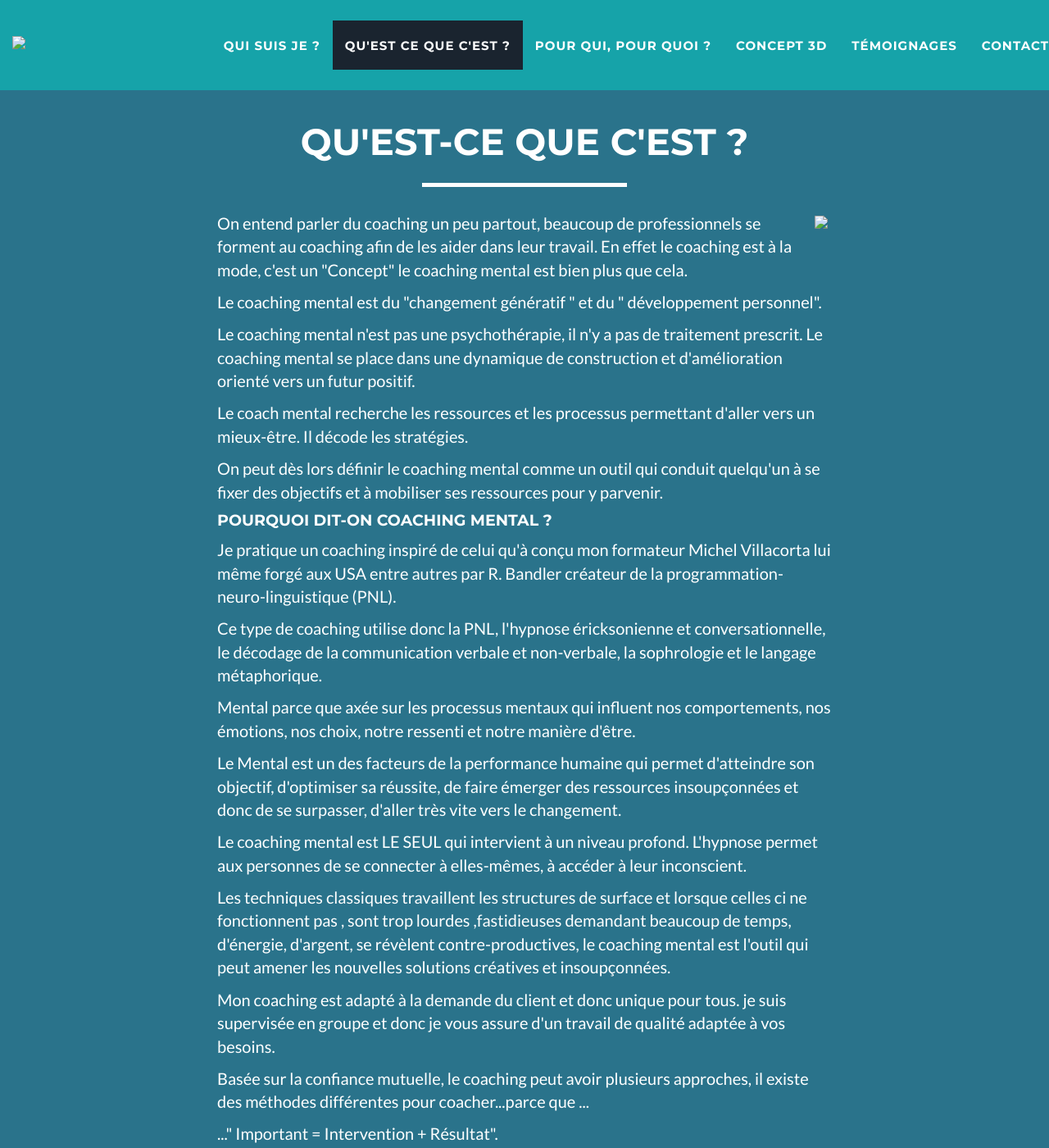
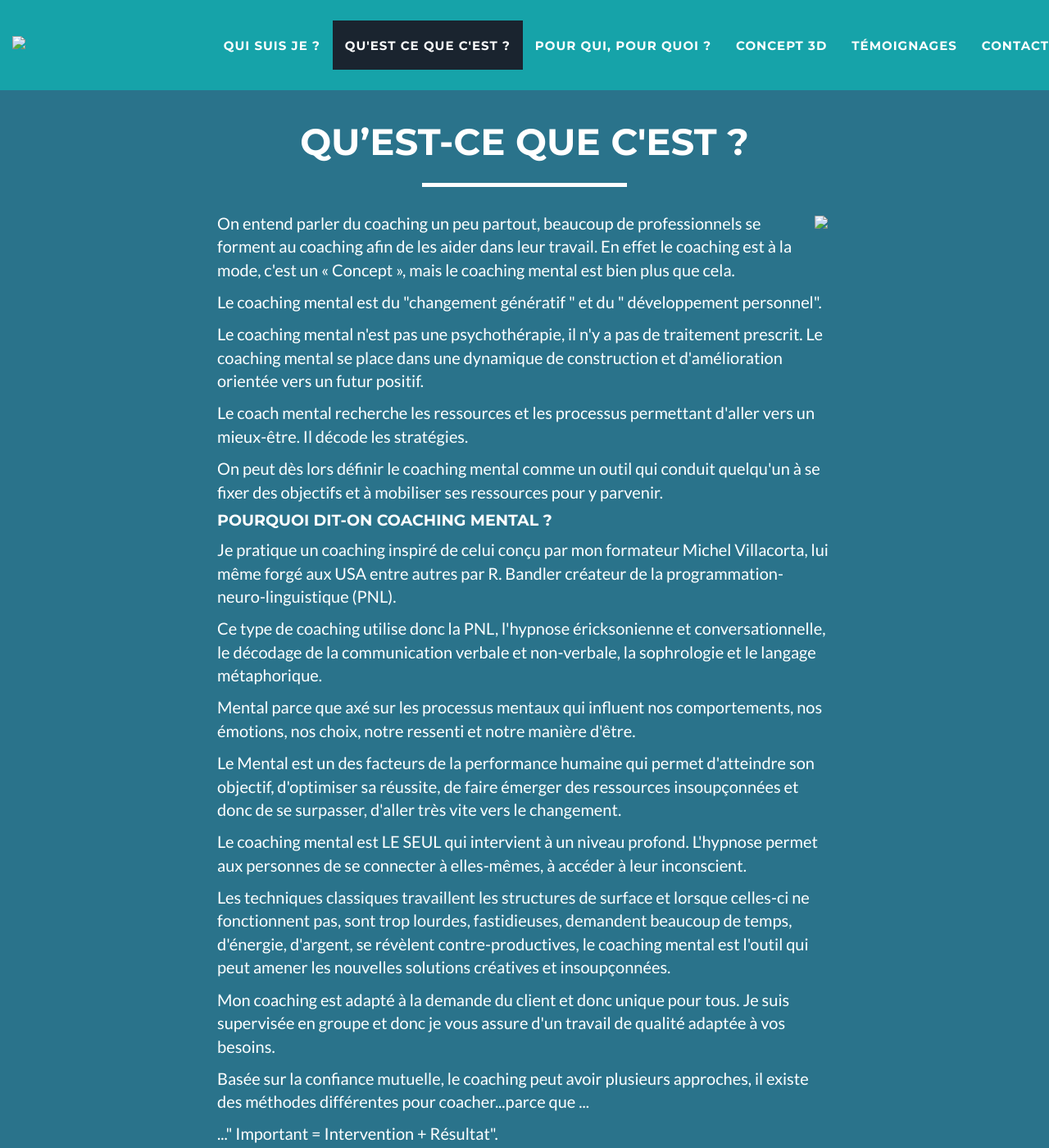
Before and after one commit to coaching3d/coaching3d.github.io, a Jekyll site: the page built from _posts/2015-07-29-project-1.markdown, in a window 1280 px wide and 1400 px high, scrolled down 1823 px. Shown: the whole window at 82% size. Built offline with Jekyll 4.4.1, drawn with Linux system fonts in a browser that asks for light colours; some of the changed text lies outside the part shown.

Commit message:
wording updated

```diff
--- a/_includes/about.html
+++ b/_includes/about.html
@@ -3,7 +3,7 @@
   <div class="container">
     <div class="row">
       <div class="col-lg-12 text-center">
-                    <h2>Qui suis je ?</h2>
+        <h2>QUI SUIS-JE ?</h2>
         <hr class="star-primary">
       </div>
     </div>
@@ -11,23 +11,18 @@
       <div class="col-lg-8 col-lg-offset-2">
         <p>
           <ul>
-
-                        <li>Une femme, une personne comme vous comme moi...</li>
+            <li>Une femme, une personne comme vous, comme moi...</li>
             <li>Une personne enthousiaste et positive qui a cherché sa voie et qui a voulu donner du Sens à sa vie...</li>
             <li>Une personne qui dès l'adolescence se levait à l'aurore pour suivre ses premiers cours de psychologie et découvrir Einstein et autres grands penseurs, illuminateurs, philosophes, inventeurs...</li>
-<li>Une personne passionnée par tout ce qui touche aux limites du possible, de l'imaginable...qui sait que l'on utilise qu'une partie infime de notre potentiel...qui vous invite à l'émergence...</li>
-<li>aujourd'hui Maître Praticienne après deux années de formation intensive dans l'étude et dans la pratique au sein de l'académie de coaching mental de Michel Villacorta......,</li>
-<li>une personne qui croit en elle, qui croit en les autres...parce qu'elle a fait le chemin, le chemin le plus difficile, celui du héros avant de pouvoir prétendre aider les autres...</li>
+            <li>Une personne passionnée par tout ce qui touche aux limites du possible, de l’imaginable, qui sait que l’on utilise qu'une partie infime de notre potentiel...qui vous invite à l'émergence...</li>
+            <li>Aujourd'hui Maître Praticienne après deux années de formation intensive dans l'étude et dans la pratique au sein de l'académie de coaching mental de Michel Villacorta...</li>
+            <li>Une personne qui croit en elle, qui croit en les autres...parce qu'elle a fait le chemin, le chemin le plus difficile, celui du héros avant de pouvoir prétendre aider les autres...</li>
             <li>Une personne qui ne fait pas que croire car bien des croyances sont limitantes....</li>
-<li>Une personne qui sait que tout le monde à en soi toutes les ressources nécessaires pour y arriver..et qui va vous le prouver...</li>
+            <li>Une personne qui sait que tout le monde à en soi toutes les ressources nécessaires pour y arriver, et qui va vous le prouver...</li>
             <li>Une personne comme vous...pour vous...aujourd'hui... pour votre solution pour demain...</li>
-
           </ul>
-
         </p>
-
       </div>
-
     </div>
   </div>
 </section>
--- a/_includes/concept.html
+++ b/_includes/concept.html
@@ -8,19 +8,17 @@
     </div>
     <div class="row">
       <div class="col-lg-8 col-lg-offset-2">
-                  <img src="img/concept3d.jpg" class="img-responsive img-text"/>
+        <img src="img/concept3d.jpg" class="img-responsive img-text" />
         <p>
           Pourquoi j'ajoute au coaching mental un concept tridimensionnel ?
           <p>
-                       Le coaching mental est déjà un outil puissant reconnu cela n'est plus a démontrer.
+            Le coaching mental est déjà un outil puissant reconnu, cela n'est plus a démontrer.
           </p>
           <p>
-                      Cependant je vise l'excellence dans mon travail et c'est bien connu on ne fait bien que ce que l'on aime, ce avec quoi le feeling est présent.
+            Cependant je vise l'excellence dans mon travail et c'est bien connu : « On ne fait bien que ce que l'on aime ! », ce avec quoi le feeling est présent.
           </p>
           <p>La 3D à mes techniques d'interventions, c'est la cerise sur le gâteau...</p>
-                    <p>
-                      C'est comme si vous vous souveniez avoir vu un film en trois 3D, vous aviez mis les lunettes et là vous étiez emportés dans l'histoire comme si vous étiez dedans, vous viviez l'histoire.
-  On se souviens toujours d'un bon film en 3D.
+          <p>C'est comme si vous vous souveniez avoir vu un film en trois 3D: vous aviez mis les lunettes et ensuite vous étiez emportés dans l'histoire comme si vous étiez dedans, vous viviez l'histoire. On se souvient toujours d'un bon film en 3D.
           </p>
           <p>
             Vous serez émerveillés, surpris, vous verrez des choses que vous n'auriez pas si bien vues autrement.
--- a/_includes/what.html
+++ b/_includes/what.html
@@ -2,38 +2,36 @@
   <div class="container">
     <div class="row">
       <div class="col-lg-12 text-center">
-                    <h2>Qu'est-ce que c'est ?</h2>
+        <h2>QU’EST-CE QUE C'EST ?</h2>
         <hr class="star-light">
       </div>
     </div>
     <div class="row">
       <div class="col-lg-8 col-lg-offset-2">
-                    <img src="img/lifecoaching.jpg" class="img-responsive img-rounded img-text"/>
+        <img src="img/lifecoaching.jpg" class="img-responsive img-rounded img-text" />
         <p>
-                       On entend parler du coaching un peu partout, beaucoup de professionnels se forment au coaching afin de les aider dans leur travail.
-                       En effet le coaching est à la mode, c'est un "Concept" le coaching mental est bien plus que cela.
+          On entend parler du coaching un peu partout, beaucoup de professionnels se forment au coaching afin de les aider dans leur travail. En effet le coaching est à la mode, c'est un « Concept », mais le coaching mental est bien plus que cela.
           <p>
             Le coaching mental est du "changement génératif " et du " développement personnel".
-
           </p>
           <p>
-                        Le coaching mental n'est pas une psychothérapie, il n'y a pas de traitement prescrit. Le coaching mental se place dans une dynamique de construction et d'amélioration orienté vers un futur positif.
+            Le coaching mental n'est pas une psychothérapie, il n'y a pas de traitement prescrit. Le coaching mental se place dans une dynamique de construction et d'amélioration orientée vers un futur positif.
           </p>
-                    <p>Le coach mental recherche les ressources et les processus permettant d'aller vers un mieux-être. Il décode les stratégies. </p>
+          <p>Le coach mental recherche les ressources et les processus permettant d'aller vers un mieux-être. Il décode les stratégies.</p>
           <p>
-                    On peut dès lors définir le coaching mental  comme un outil qui conduit quelqu'un à se fixer des objectifs et à mobiliser ses ressources pour y parvenir.
+            On peut dès lors définir le coaching mental comme un outil qui conduit quelqu'un à se fixer des objectifs et à mobiliser ses ressources pour y parvenir.
           </p>
           <h4>
             Pourquoi dit-on coaching mental ?
           </h4>
           <p>
-                        Je pratique un coaching inspiré de celui qu'à conçu mon formateur Michel Villacorta lui même forgé aux USA entre autres par R. Bandler créateur de la programmation- neuro-linguistique (PNL).
+            Je pratique un coaching inspiré de celui conçu par mon formateur Michel Villacorta, lui même forgé aux USA entre autres par R. Bandler créateur de la programmation- neuro-linguistique (PNL).
           </p>
           <p>
             Ce type de coaching utilise donc la PNL, l'hypnose éricksonienne et conversationnelle, le décodage de la communication verbale et non-verbale, la sophrologie et le langage métaphorique.
           </p>
           <p>
-                        Mental parce que axée sur les processus mentaux qui influent nos comportements, nos émotions, nos choix, notre ressenti et notre manière d'être.
+            Mental parce que axé sur les processus mentaux qui influent nos comportements, nos émotions, nos choix, notre ressenti et notre manière d'être.
           </p>
           <p>
             Le Mental est un des facteurs de la performance humaine qui permet d'atteindre son objectif, d'optimiser sa réussite, de faire émerger des ressources insoupçonnées et donc de se surpasser, d'aller très vite vers le changement.
@@ -42,10 +40,11 @@
             Le coaching mental est LE SEUL qui intervient à un niveau profond. L'hypnose permet aux personnes de se connecter à elles-mêmes, à accéder à leur inconscient.
           </p>
           <p>
-                        Les techniques classiques travaillent les structures de surface et lorsque celles ci ne fonctionnent pas , sont trop lourdes ,fastidieuses demandant beaucoup de temps, d'énergie, d'argent, se révèlent contre-productives, le coaching mental est l'outil qui peut amener les nouvelles solutions créatives et insoupçonnées.
+            Les techniques classiques travaillent les structures de surface et lorsque celles-ci ne fonctionnent pas, sont trop lourdes, fastidieuses, demandent beaucoup de temps, d'énergie, d'argent, se révèlent contre-productives, le coaching mental est l'outil
+            qui peut amener les nouvelles solutions créatives et insoupçonnées.
           </p>
           <p>
-                        Mon coaching est adapté à la demande du client et donc unique pour tous. je suis supervisée en groupe et donc je vous assure d'un travail de qualité adaptée à vos besoins.
+            Mon coaching est adapté à la demande du client et donc unique pour tous. Je suis supervisée en groupe et donc je vous assure d'un travail de qualité adaptée à vos besoins.
           </p>
           <p>
             Basée sur la confiance mutuelle, le coaching peut avoir plusieurs approches, il existe des méthodes différentes pour coacher...parce que ...
@@ -53,7 +52,6 @@
           <p>
             ..." Important = Intervention + Résultat".
           </p>
-
       </div>
     </div>
 </section>
--- a/_includes/whoandwhy.html
+++ b/_includes/whoandwhy.html
@@ -41,7 +41,6 @@
           </ul>
         </p>
       </div>
-
     </div>
   </div>
 </section>
```
Also changed, not shown: other parts of _includes/whoandwhy.html (+7 -7 lines). Lines whose indentation alone changed are shown as unchanged.
